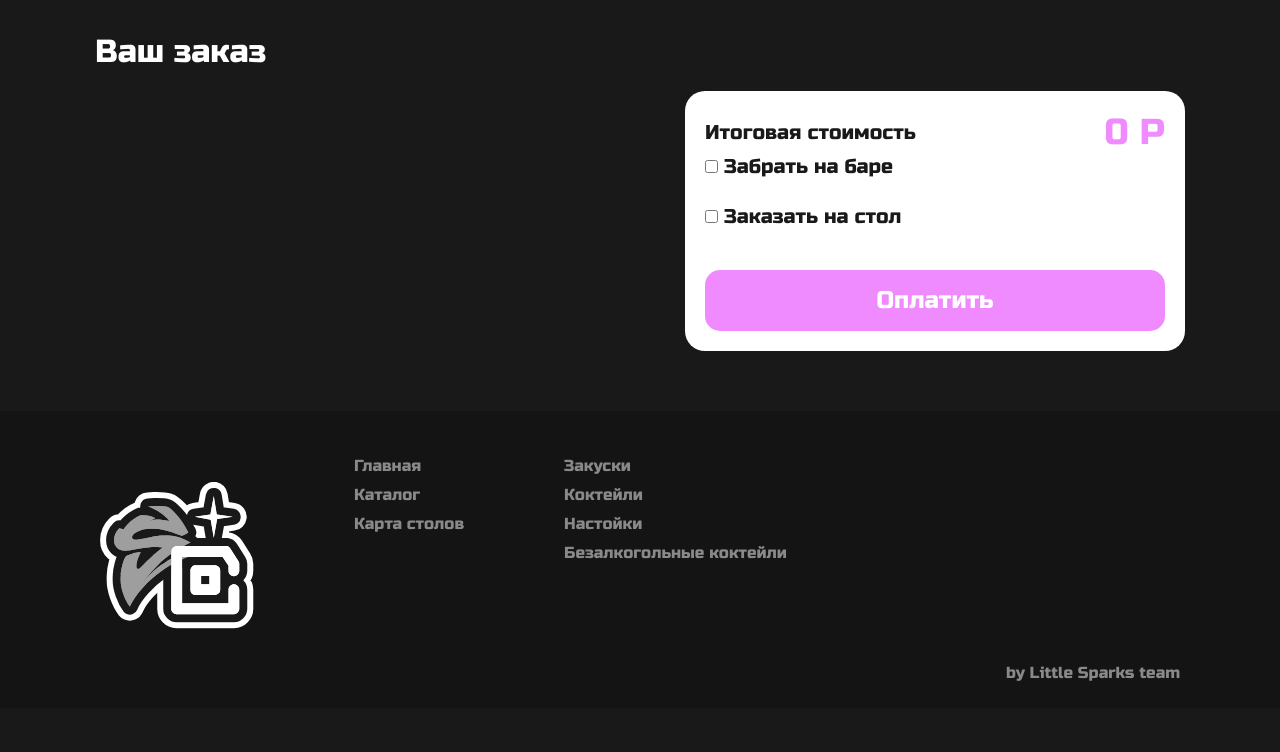
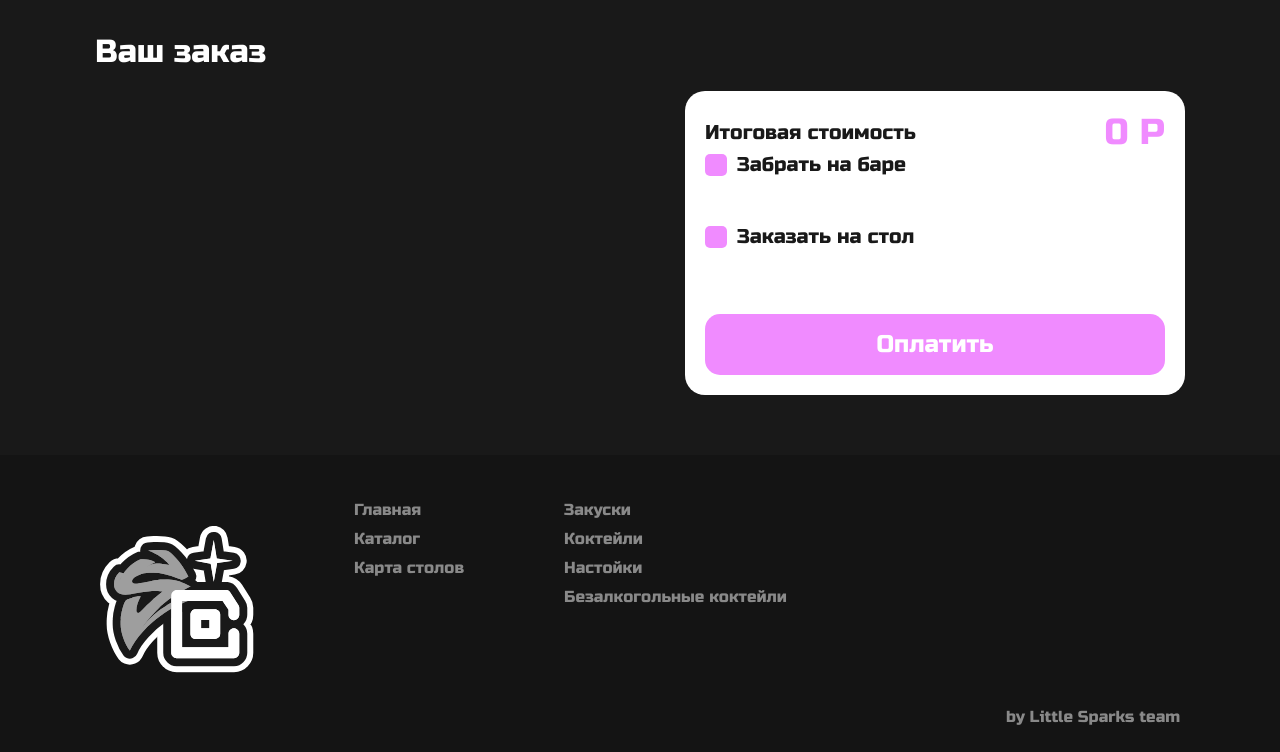
Before and after one commit to YugPancake/Sparkling-Bar, a Flask app: page /order in a window 1280 px wide. Shown: the part 97-849 px from the top of the page. Before the commit the page ends 778 px from the top, so only its background shows below. Run offline with Flask 3, Linux system fonts and the light colour scheme; a user stored in the database is signed in.

Commit message:
чекбокс

```diff
--- a/templates/order.html
+++ b/templates/order.html
@@ -28,12 +28,14 @@
                 <div class="price">{{total_price}} Р</div>
             </div>
 
-            <label>
-                <input type="checkbox" id="pickupBar"> Забрать на баре
-            </label><br/>
-            <label>
-                <input type="checkbox" id="diningTable"> Заказать на стол
-            </label><br/>
+            <div class="remember-me-container">
+                <input type="checkbox" class="remember_me" id="remember_me" name="remember_me">
+                <label class="remember_me_text" for="remember_me">Забрать на баре</label>
+            </div>
+            <div class="remember-me-container">
+                <input type="checkbox" class="remember_me" id="remember_me" name="remember_me">
+                <label class="remember_me_text" for="remember_me">Заказать на стол</label>
+            </div>
 
             <button class="button" id="confirmOrder">Оплатить</button>
         </div>
```
